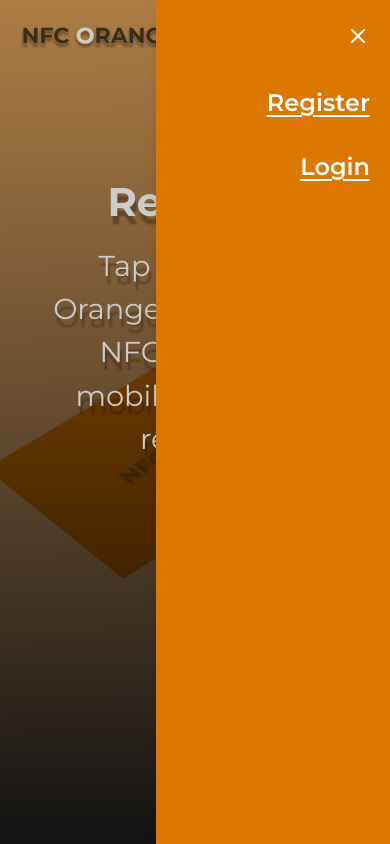
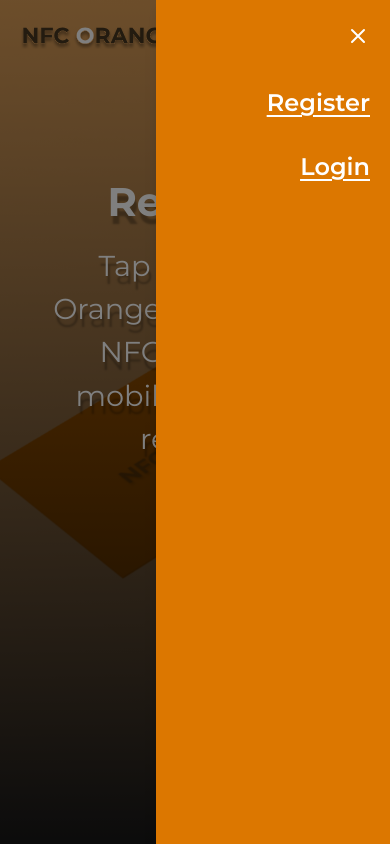
Before and after one commit to KhoiUna/nfc-orange, a Next.js app in the folder web/: page /register in a window 390 px wide. Both pictures are taken after a click on the button 358 px from the left and 38 px from the top of the page. Shown: the top 844 px of the page. Built offline with nearby package versions, Linux system fonts and the light colour scheme.

Commit message:
change opacity

```diff
--- a/web/components/ui/AppHeaderBar.tsx
+++ b/web/components/ui/AppHeaderBar.tsx
@@ -40,7 +40,7 @@ const MenuSidebar = ({
       {/* Dark overlay */}
       <div
         onClick={() => toggleMenu()}
-        className="cursor-pointer sm:hidden absolute left-0 top-0 bg-black opacity-[0.2] w-[100vw] h-[100vh]"
+        className="cursor-pointer sm:hidden absolute left-0 top-0 bg-black opacity-[0.5] w-[100vw] h-[100vh]"
       ></div>
 
       {/* Menu sidebar */}
--- a/web/components/ui/HeaderBar.tsx
+++ b/web/components/ui/HeaderBar.tsx
@@ -43,7 +43,7 @@ const MenuSidebar = ({ toggleMenu }: { toggleMenu: () => void }) => {
       {/* Dark overlay */}
       <div
         onClick={() => toggleMenu()}
-        className="cursor-pointer sm:hidden absolute z-10 left-0 top-0 bg-black opacity-[0.2] w-[100vw] h-[100vh]"
+        className="cursor-pointer sm:hidden absolute z-10 left-0 top-0 bg-black opacity-[0.5] w-[100vw] h-[100vh]"
       ></div>
 
       {/* Menu sidebar */}
```
